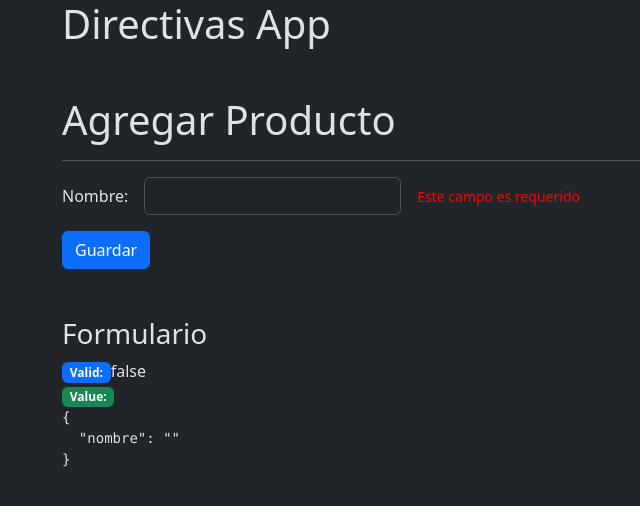
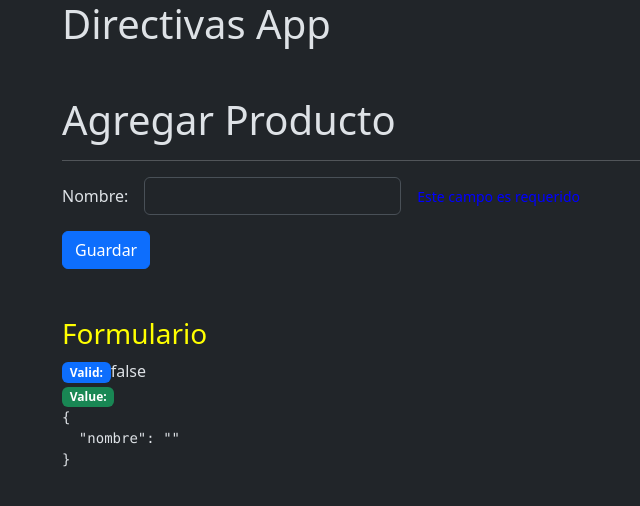
Before and after one commit to recover1988/ANGULAR-DirectivasApp, an Angular app: page /productos/agregar in a window 1280 px wide. Shown: the top 506 px of the page, without its empty margins (20-660 px from the left). Built offline with nearby package versions, Linux system fonts and the light colour scheme.

Commit message:
cambiar color

```diff
--- a/src/app/productos/pages/agregar/agregar.component.html
+++ b/src/app/productos/pages/agregar/agregar.component.html
@@ -10,7 +10,11 @@
       <input class="form-control" formControlName="nombre" />
     </div>
     <div class="col-auto">
-      <span class="form-text" *ngIf="tieneError('nombre')" error-msg
+      <span
+        class="form-text"
+        *ngIf="tieneError('nombre')"
+        error-msg
+        color="blue"
         >Este campo es requerido</span
       >
     </div>
@@ -22,7 +26,7 @@
   </div>
 </form>
 
-<h3 class="mt-5">Formulario</h3>
+<h3 class="mt-5" error-msg color="yellow">Formulario</h3>
 <span class="badge text-bg-primary">Valid: </span>
 <span>{{ miFormulario.valid }}</span>
 <br />
```
Also changed, not shown: 1 other file (tests, documents, lock files or other folders).
